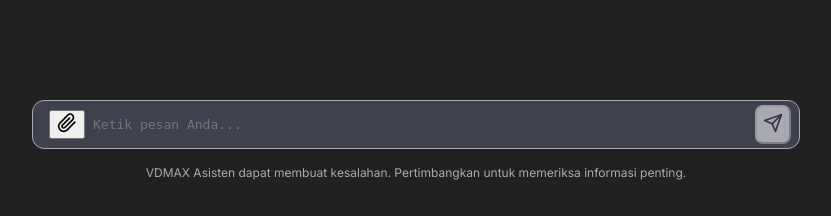
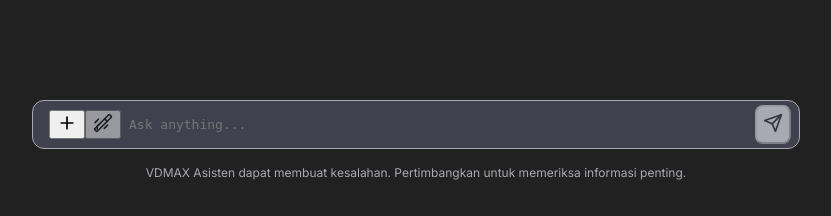
Before and after one commit to Abdulkohar-design/vdmax-assistant03, a Flask app: page / in a window 1280 px wide. Shown: the part 584-800 px from the top of the page, without its empty margins (224-1055 px from the left). Run offline with Flask 3, Linux system fonts and the light colour scheme; some libraries are stand-ins or nearby versions.

Commit message:
Update index.html

```diff
--- a/templates/index.html
+++ b/templates/index.html
@@ -30,15 +30,18 @@
             <form class="chat-form" id="chat-form">
                 <div id="image-preview-container"></div>
                 <div class="input-group">
-                    <button type="button" id="upload-button" class="icon-button" title="Unggah Gambar">
-                        <svg xmlns="http://www.w3.org/2000/svg" width="20" height="20" viewBox="0 0 24 24" fill="none" stroke="currentColor" stroke-width="2" stroke-linecap="round" stroke-linejoin="round"><path d="M21.44 11.05l-9.19 9.19a6 6 0 0 1-8.49-8.49l9.19-9.19a4 4 0 0 1 5.66 5.66l-9.2 9.19a2 2 0 0 1-2.83-2.83l8.49-8.48"></path></svg>
-                    </button>
-                    <textarea id="message-input" placeholder="Ketik pesan Anda..." rows="1"></textarea>
-                    <input type="file" id="image-input" accept="image/*" style="display: none;">
-                    <button type="submit" id="send-button" class="icon-button" title="Kirim" disabled>
-                        <svg xmlns="http://www.w3.org/2000/svg" width="20" height="20" viewBox="0 0 24 24" fill="none" stroke="currentColor" stroke-width="2" stroke-linecap="round" stroke-linejoin="round"><line x1="22" y1="2" x2="11" y2="13"></line><polygon points="22 2 15 22 11 13 2 9 22 2"></polygon></svg>
-                    </button>
-                </div>
+    <button type="button" id="upload-button" class="icon-button" title="Unggah File">
+        <svg xmlns="http://www.w3.org/2000/svg" width="20" height="20" viewBox="0 0 24 24" fill="none" stroke="currentColor" stroke-width="2" stroke-linecap="round" stroke-linejoin="round"><line x1="12" y1="5" x2="12" y2="19"></line><line x1="5" y1="12" x2="19" y2="12"></line></svg>
+    </button>
+    <button type="button" class="icon-button" title="Tools (Segera Hadir)" style="opacity: 0.5; cursor: not-allowed;">
+        <svg xmlns="http://www.w3.org/2000/svg" width="20" height="20" viewBox="0 0 24 24" fill="none" stroke="currentColor" stroke-width="2" stroke-linecap="round" stroke-linejoin="round"><path d="m21.64 3.64-1.28-1.28a1.21 1.21 0 0 0-1.72 0L2.36 18.64a1.21 1.21 0 0 0 0 1.72l1.28 1.28a1.21 1.21 0 0 0 1.72 0L21.64 5.36a1.21 1.21 0 0 0 0-1.72Z"></path><path d="m14 7 3 3"></path><path d="M5 19.5V16l4-4"></path><path d="m13.5 18.5 4-4"></path><path d="m2.5 11.5 4-4"></path></svg>
+    </button>
+    <textarea id="message-input" placeholder="Ask anything..." rows="1"></textarea>
+    <input type="file" id="image-input" accept="image/*" style="display: none;">
+    <button type="submit" id="send-button" class="icon-button" title="Kirim" disabled>
+        <svg xmlns="http://www.w3.org/2000/svg" width="20" height="20" viewBox="0 0 24 24" fill="none" stroke="currentColor" stroke-width="2" stroke-linecap="round" stroke-linejoin="round"><path d="m22 2-7 20-4-9-9-4Z"></path><path d="M22 2 11 13"></path></svg>
+    </button>
+</div>
             </form>
             <p class="disclaimer">VDMAX Asisten dapat membuat kesalahan. Pertimbangkan untuk memeriksa informasi penting.</p>
         </div>
```
